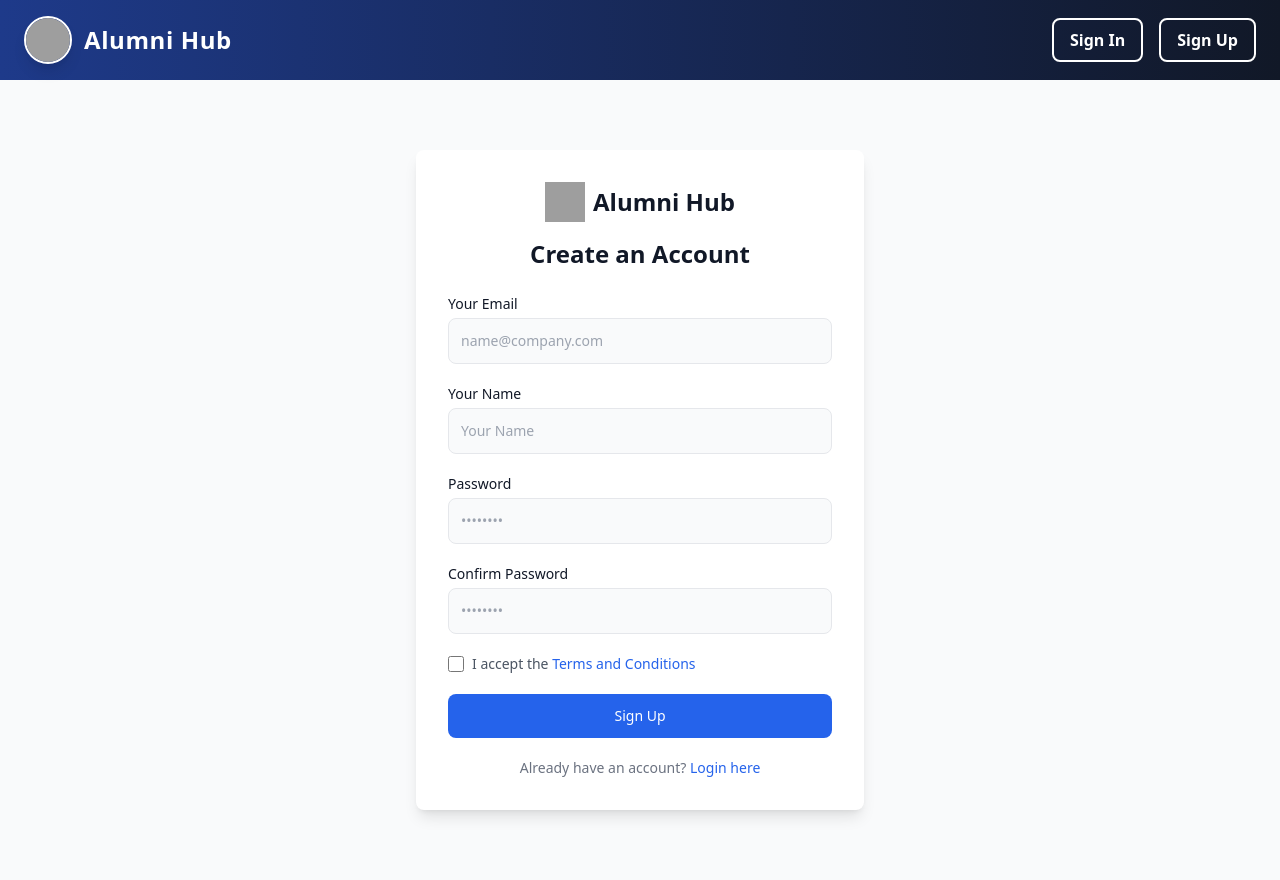
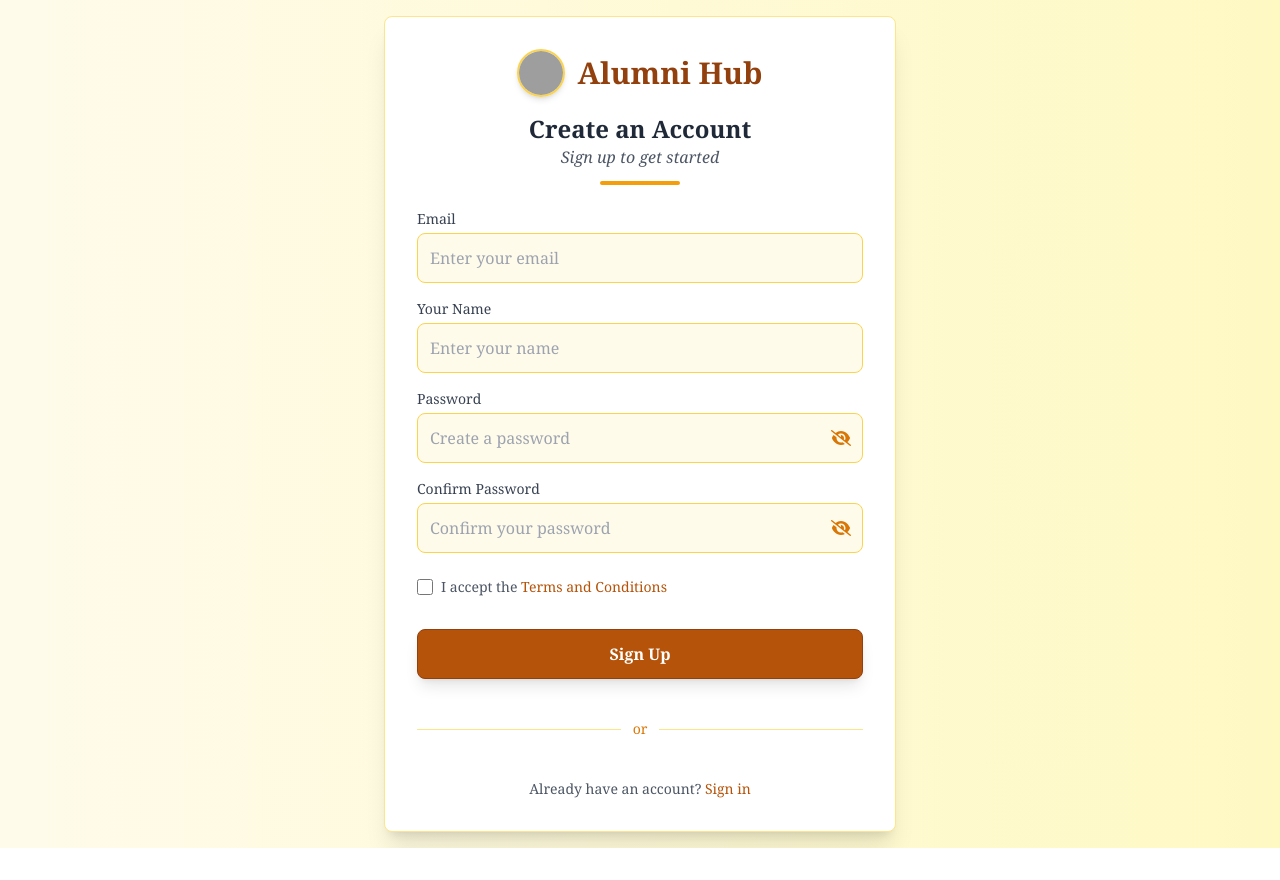
Before and after one commit to Akshaysonu916/alumni-hub, a Django app: page /signup/ in a window 1280 px wide. After the commit the page ends 848 px from the top, so only its background shows below. Run offline with Django 5.2, Linux system fonts and the light colour scheme; some libraries are stand-ins or nearby versions; grey boxes are pictures that could not be loaded.

Commit message:
7th commit

```diff
--- a/templates/signup.html
+++ b/templates/signup.html
@@ -1,73 +1,119 @@
 {% extends "home.html" %}
 {% block content %}
-{% include "navbar.html" %}
 
-<!-- Centering Container -->
-<div class="flex items-center justify-center min-h-screen bg-gray-50 dark:bg-gray-900">
-    <section class="w-full max-w-md p-8 bg-white dark:bg-gray-800 rounded-lg shadow-lg space-y-6">
-
-        <!-- Logo & Heading -->
-        <div class="text-center">
-            <a href="#" class="flex items-center justify-center space-x-2 text-2xl font-semibold text-gray-900 dark:text-white">
-                <img class="w-10 h-10" src="https://encrypted-tbn0.gstatic.com/images?q=tbn:ANd9GcR6Wxo3iWcQN14Me9G9DkT4dSHTUvrpSCCp8g&s" alt="logo">
-                <span>Alumni Hub</span>
+<section class="min-h-screen flex items-center justify-center bg-gradient-to-r from-amber-50 to-yellow-100 p-4">
+    <div class="bg-white shadow-xl rounded-lg p-8 w-full max-w-lg border border-amber-200">
+        <div class="flex flex-col items-center text-center">
+            <a href="#" class="flex items-center space-x-3">
+                <img class="w-12 h-12 rounded-full shadow-md border-2 border-amber-300"
+                    src="https://encrypted-tbn0.gstatic.com/images?q=tbn:ANd9GcR6Wxo3iWcQN14Me9G9DkT4dSHTUvrpSCCp8g&s"
+                    alt="logo">
+                <span class="text-3xl font-serif font-bold text-amber-800">Alumni Hub</span>
             </a>
-            <h1 class="mt-4 text-2xl font-bold text-gray-900 dark:text-white">Create an Account</h1>
+            <h1 class="text-2xl font-serif font-semibold text-gray-800 mt-4">Create an Account</h1>
+            <p class="text-gray-600 font-serif italic">Sign up to get started</p>
+            <div class="w-20 h-1 bg-amber-500 mt-3 rounded-full"></div>
         </div>
 
-        <!-- Form -->
-        <form action="{% url 'signup' %}" method="POST" class="space-y-5">
+        <form class="mt-6 space-y-4" action="{% url 'signup' %}" method="POST">
             {% csrf_token %}
 
-            <!-- Email -->
+            <div class="grid gap-4">
                 <div>
-                <label for="email" class="block text-sm font-medium text-gray-900 dark:text-white">Your Email</label>
-                <input type="email" name="email" id="email" placeholder="name@company.com" required
-                    class="w-full p-3 mt-1 text-sm border rounded-lg bg-gray-50 dark:bg-gray-700 dark:text-white dark:border-gray-600 focus:ring-blue-500 focus:border-blue-500">
+                    <label for="email" class="block text-sm font-serif font-medium text-gray-700 mb-1">Email</label>
+                    <input type="email" name="email" id="email"
+                        class="w-full p-3 border border-amber-300 rounded-lg bg-amber-50 focus:ring-2 focus:ring-amber-500 focus:border-amber-500 transition font-serif"
+                        placeholder="Enter your email" required>
                 </div>
 
-            <!-- Username -->
                 <div>
-                <label for="username" class="block text-sm font-medium text-gray-900 dark:text-white">Your Name</label>
-                <input type="text" name="username" id="username" placeholder="Your Name" required
-                    class="w-full p-3 mt-1 text-sm border rounded-lg bg-gray-50 dark:bg-gray-700 dark:text-white dark:border-gray-600 focus:ring-blue-500 focus:border-blue-500">
+                    <label for="username" class="block text-sm font-serif font-medium text-gray-700 mb-1">Your Name</label>
+                    <input type="text" name="username" id="username"
+                        class="w-full p-3 border border-amber-300 rounded-lg bg-amber-50 focus:ring-2 focus:ring-amber-500 focus:border-amber-500 transition font-serif"
+                        placeholder="Enter your name" required>
                 </div>
 
-            <!-- Password -->
-            <div>
-                <label for="password" class="block text-sm font-medium text-gray-900 dark:text-white">Password</label>
-                <input type="password" name="password" id="password" placeholder="••••••••" required
-                    class="w-full p-3 mt-1 text-sm border rounded-lg bg-gray-50 dark:bg-gray-700 dark:text-white dark:border-gray-600 focus:ring-blue-500 focus:border-blue-500">
+                <div class="relative">
+                    <label for="password" class="block text-sm font-serif font-medium text-gray-700 mb-1">Password</label>
+                    <div class="relative">
+                        <input type="password" name="password" id="password"
+                            class="w-full p-3 pr-10 border border-amber-300 rounded-lg bg-amber-50 focus:ring-2 focus:ring-amber-500 focus:border-amber-500 transition font-serif"
+                            placeholder="Create a password" required>
+                        <span id="togglePassword" class="absolute inset-y-0 right-0 flex items-center pr-3 cursor-pointer">
+                            <i id="eyeIcon1" class="fas fa-eye-slash text-amber-600 hover:text-amber-800"></i>
+                        </span>
+                    </div>
                 </div>
 
-            <!-- Confirm Password -->
-            <div>
-                <label for="confirm-password" class="block text-sm font-medium text-gray-900 dark:text-white">Confirm Password</label>
-                <input type="password" name="confirm_password" id="confirm-password" placeholder="••••••••" required
-                    class="w-full p-3 mt-1 text-sm border rounded-lg bg-gray-50 dark:bg-gray-700 dark:text-white dark:border-gray-600 focus:ring-blue-500 focus:border-blue-500">
+                <div class="relative">
+                    <label for="confirm-password" class="block text-sm font-serif font-medium text-gray-700 mb-1">Confirm Password</label>
+                    <div class="relative">
+                        <input type="password" name="confirm_password" id="confirm-password"
+                            class="w-full p-3 pr-10 border border-amber-300 rounded-lg bg-amber-50 focus:ring-2 focus:ring-amber-500 focus:border-amber-500 transition font-serif"
+                            placeholder="Confirm your password" required>
+                        <span id="toggleConfirmPassword" class="absolute inset-y-0 right-0 flex items-center pr-3 cursor-pointer">
+                            <i id="eyeIcon2" class="fas fa-eye-slash text-amber-600 hover:text-amber-800"></i>
+                        </span>
+                    </div>
                 </div>
 
-            <!-- Terms & Conditions -->
-            <div class="flex items-center">
-                <input id="terms" type="checkbox" required class="w-4 h-4 text-blue-600 border-gray-300 rounded focus:ring-blue-500">
-                <label for="terms" class="ml-2 text-sm text-gray-600 dark:text-gray-300">
-                    I accept the <a href="#" class="text-blue-600 hover:underline">Terms and Conditions</a>
+
+            <div class="flex items-center mt-2">
+                <input id="terms" type="checkbox" class="mr-2 w-4 h-4 border border-gray-300 rounded accent-amber-600" required>
+                <label for="terms" class="text-sm text-gray-600 font-serif">
+                    I accept the <a href="#" class="text-amber-700 font-medium hover:underline hover:text-amber-900">Terms and Conditions</a>
                 </label>
             </div>
 
-            <!-- Sign Up Button -->
             <button type="submit"
-                class="w-full px-5 py-3 text-sm font-medium text-white bg-blue-600 rounded-lg hover:bg-blue-700 focus:ring-4 focus:ring-blue-300 dark:bg-blue-600 dark:hover:bg-blue-700 dark:focus:ring-blue-800">
+                class="w-full bg-amber-700 text-white font-serif font-semibold py-3 px-6 rounded-lg shadow-lg hover:bg-amber-800 transition transform hover:scale-105 border border-amber-800 mt-4">
                 Sign Up
             </button>
+        </form>
 
-            <!-- Already have an account -->
-            <p class="text-sm text-center text-gray-500 dark:text-gray-400">
-                Already have an account?
-                <a href="{% url 'signin' %}" class="text-blue-600 hover:underline">Login here</a>
-            </p>
-        </form>
-    </section>
+        <div class="flex items-center my-6">
+            <div class="flex-grow h-px bg-amber-200"></div>
+            <span class="px-3 text-sm text-amber-600 font-serif">or</span>
+            <div class="flex-grow h-px bg-amber-200"></div>
         </div>
 
+        <p class="text-sm text-gray-600 text-center font-serif">
+            Already have an account?
+            <a href="{% url 'signin' %}" class="text-amber-700 font-medium hover:underline hover:text-amber-900">Sign in</a>
+        </p>
+    </div>
+</section>
+
+<!-- FontAwesome & Script for Password Toggle -->
+<script src="https://cdnjs.cloudflare.com/ajax/libs/font-awesome/6.0.0/js/all.min.js"></script>
+<script>
+    // Toggle Password Visibility
+    document.getElementById("togglePassword").addEventListener("click", function() {
+        let passwordField = document.getElementById("password");
+        let eyeIcon = document.getElementById("eyeIcon1");
+
+        if (passwordField.type === "password") {
+            passwordField.type = "text";
+            eyeIcon.classList.replace("fa-eye-slash", "fa-eye");
+        } else {
+            passwordField.type = "password";
+            eyeIcon.classList.replace("fa-eye", "fa-eye-slash");
+        }
+    });
+
+    // Toggle Confirm Password Visibility
+    document.getElementById("toggleConfirmPassword").addEventListener("click", function() {
+        let confirmPasswordField = document.getElementById("confirm-password");
+        let eyeIcon = document.getElementById("eyeIcon2");
+
+        if (confirmPasswordField.type === "password") {
+            confirmPasswordField.type = "text";
+            eyeIcon.classList.replace("fa-eye-slash", "fa-eye");
+        } else {
+            confirmPasswordField.type = "password";
+            eyeIcon.classList.replace("fa-eye", "fa-eye-slash");
+        }
+    });
+</script>
+
 {% endblock %}
```
Also changed, not shown: templates/signin.html (+57 -25 lines), db.sqlite3. Lines whose indentation alone changed are shown as unchanged.
